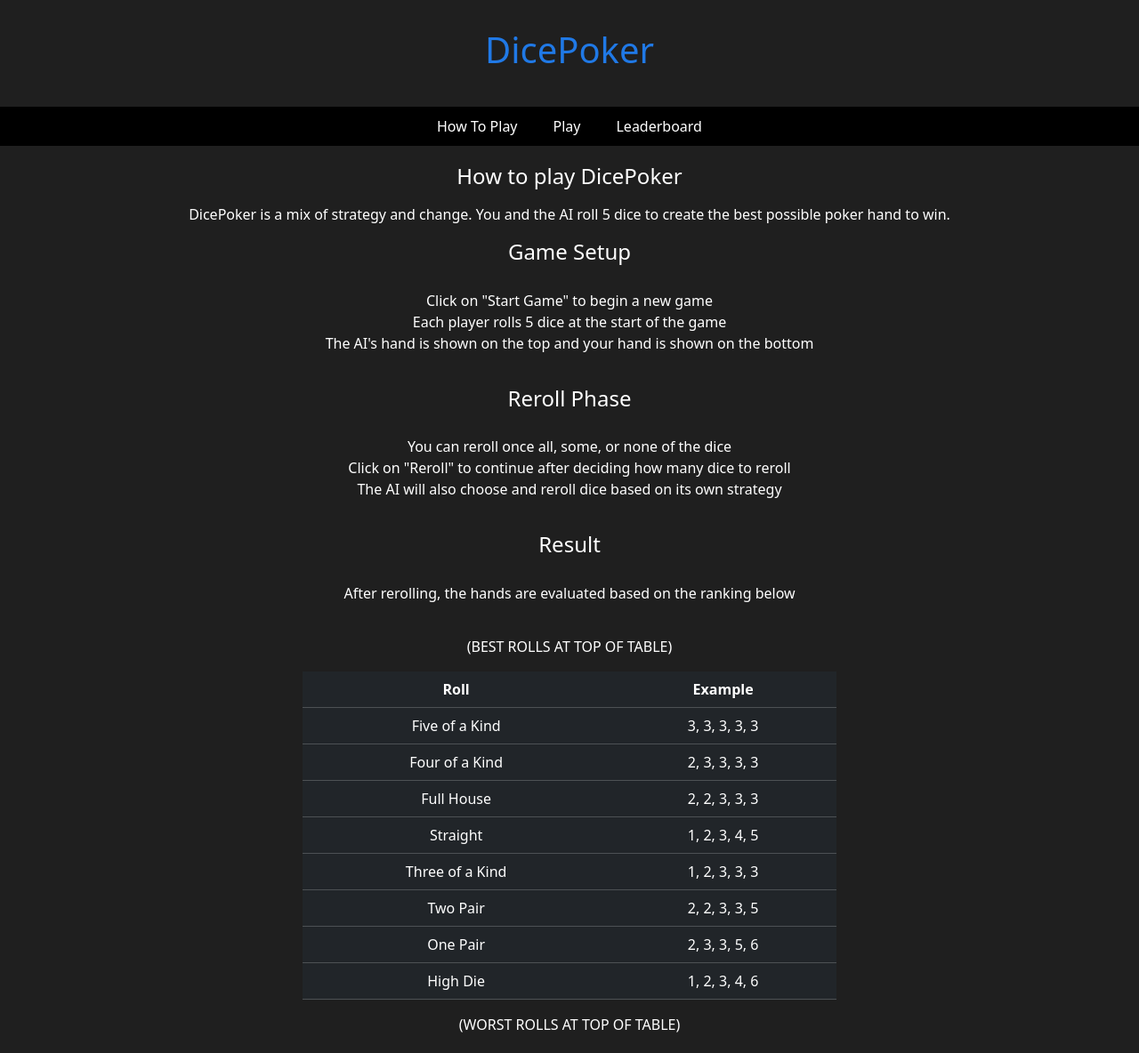
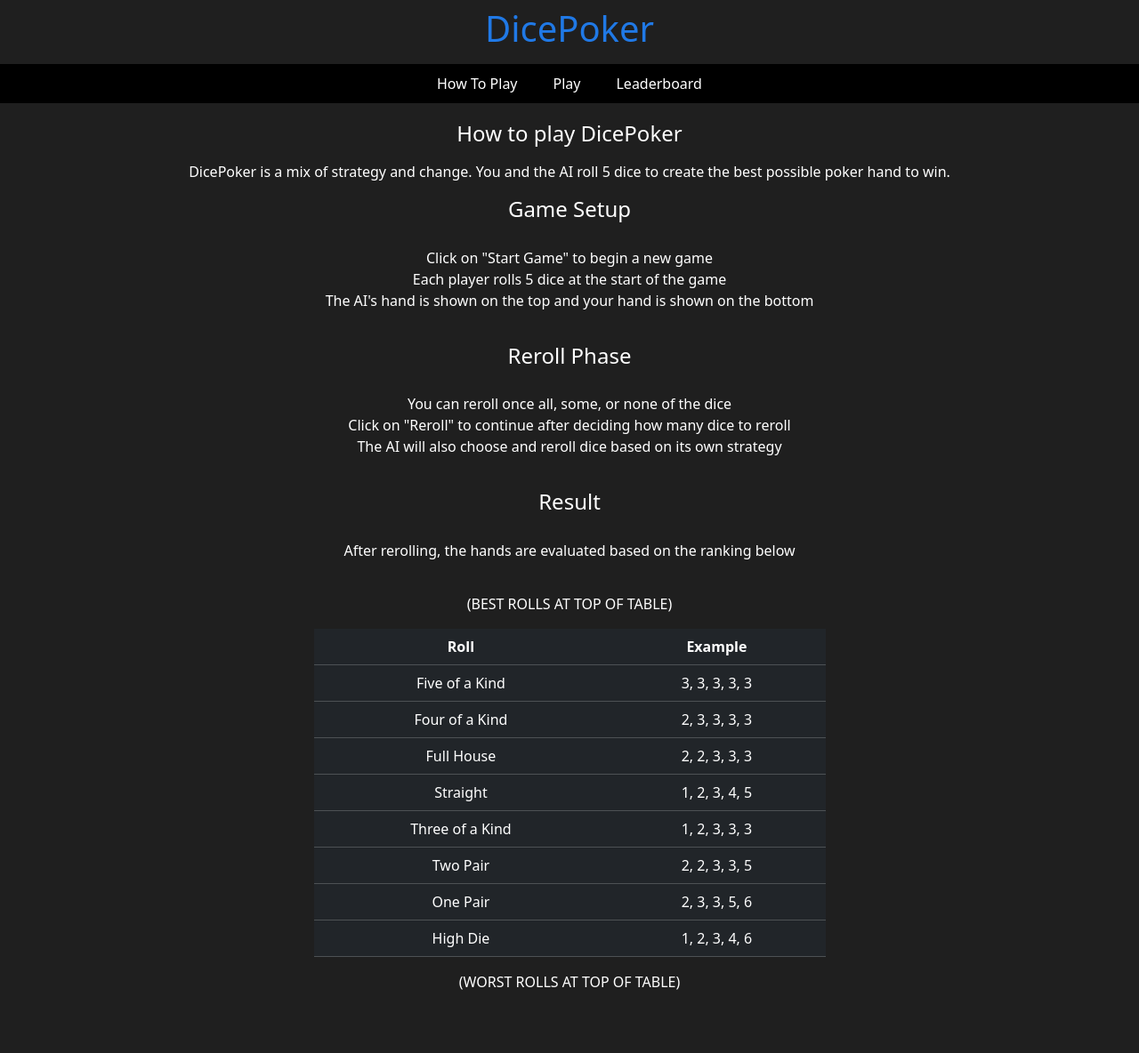
Before and after one commit to VSG-CS50/DicePoker, a Flask app: page /howtoplay in a window 1280 px wide. Shown: the whole page at 89% size. After the commit the page ends 1113 px from the top, so only its background shows below. Run offline with Flask 3, Linux system fonts and the light colour scheme; some libraries are stand-ins or nearby versions.

Commit message:
Add files via upload

```diff
--- a/static/styles.css
+++ b/static/styles.css
@@ -2,7 +2,7 @@
     background-color: #1f1f1f;
     color: #2079e6;
     text-align: center;
-    padding: 2rem 2rem;
+    padding: 0.5rem 2rem;
 }
 
 .navbar {
@@ -46,12 +46,25 @@
 .table {
     margin: 0 auto;
     text-align: center;
-    width: 600px;
+    width: 575px;
 
 }
 
 .dice {
-    width: 8%;
+    width: 5%;
     height:auto;
-    padding: 20px;
+    margin: 20px;
+    border-radius: 8px;
 }
+
+.dice.highlight {
+    box-shadow: 0 0 15px 5px white;
+}
+
+body {
+    background-color: #1f1f1f;
+    color: #ffffff;
+    margin: 0;
+    padding: 0;
+    min-height: 100%;
+}
```
